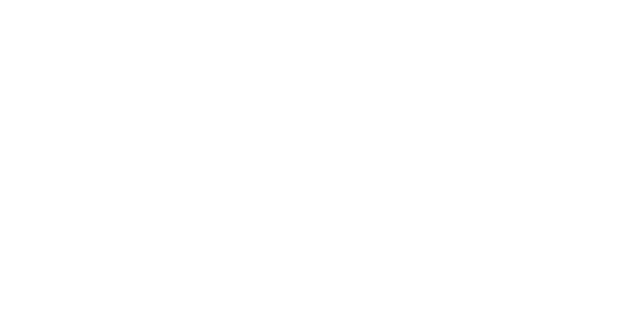
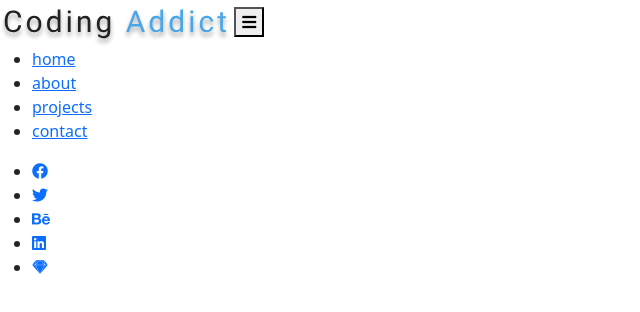
Before and after one commit to adham618/04-navbar, a plain HTML site: page index.html in a window 1280 px wide. Shown: the whole page, without its empty margins (0-640 px from the left). Drawn offline with nearby package versions, Linux system fonts and the light colour scheme.

Commit message:
complete index.html

```diff
--- a/index.html
+++ b/index.html
@@ -9,11 +9,13 @@
     <!-- Required meta tags -->
     <meta charset="utf-8">
     <meta http-equiv="X-UA-Compatible" content="IE=edge">
-    <title>Color Flipper || Simple</title>
+    <title>Navbar</title>
     <meta name="description" content="">
     <meta name="viewport" content="width=device-width, initial-scale=1">
     <!-- Icon -->
     <link rel="shortcut icon" href="#">
+    <!-- font-awesome -->
+    <link rel="stylesheet" href="https://cdnjs.cloudflare.com/ajax/libs/font-awesome/5.14.0/css/all.min.css" />
     <!-- Bootstrap CSS -->
     <link href="https://cdn.jsdelivr.net/npm/bootstrap@5.1.3/dist/css/bootstrap.min.css" rel="stylesheet"
         integrity="sha384-1BmE4kWBq78iYhFldvKuhfTAU6auU8tT94WrHftjDbrCEXSU1oBoqyl2QvZ6jIW3" crossorigin="anonymous">
@@ -25,17 +27,65 @@
     <!--[if lt IE 7]>
             <p class="browsehappy">You are using an <strong>outdated</strong> browser. Please <a href="#">upgrade your browser</a> to improve your experience.</p>
         <![endif]-->
-
-
-
-
-
+    <nav>
+        <!-- logo -->
+        <div class="logo">
+            <img src="img/logo.svg" alt="logo">
+            <button class="nav-toggle">
+                <i class="fas fa-bars"></i>
+            </button>
+        </div>
+        <!-- links -->
+        <ul class="links">
+            <li>
+                <a href="index.html">home</a>
+            </li>
+            <li>
+                <a href="about.html">about</a>
+            </li>
+            <li>
+                <a href="projects.html">projects</a>
+            </li>
+            <li>
+                <a href="contact.html">contact</a>
+            </li>
+        </ul>
+        <!-- social icons -->
+        <ul class="social-icons">
+            <li>
+                <a href="https://www.twitter.com">
+                    <i class="fab fa-facebook"></i>
+                </a>
+            </li>
+            <li>
+                <a href="https://www.twitter.com">
+                    <i class="fab fa-twitter"></i>
+                </a>
+            </li>
+            <li>
+                <a href="https://www.twitter.com">
+                    <i class="fab fa-behance"></i>
+                </a>
+            </li>
+            <li>
+                <a href="https://www.twitter.com">
+                    <i class="fab fa-linkedin"></i>
+                </a>
+            </li>
+            <li>
+                <a href="https://www.twitter.com">
+                    <i class="fab fa-sketch"></i>
+                </a>
+            </li>
+        </ul>
+        </div>
+    </nav>
     <!-- Bootstrap -->
     <script src="https://cdn.jsdelivr.net/npm/bootstrap@5.1.3/dist/js/bootstrap.bundle.min.js"
         integrity="sha384-ka7Sk0Gln4gmtz2MlQnikT1wXgYsOg+OMhuP+IlRH9sENBO0LRn5q+8nbTov4+1p"
         crossorigin="anonymous"></script>
     <!-- JS File -->
-    <script src="main.js" async defer></script>
+    <script src="js/app.js" async defer></script>
 </body>
 
 </html>
```
Also changed, not shown: js/app.js (added).
